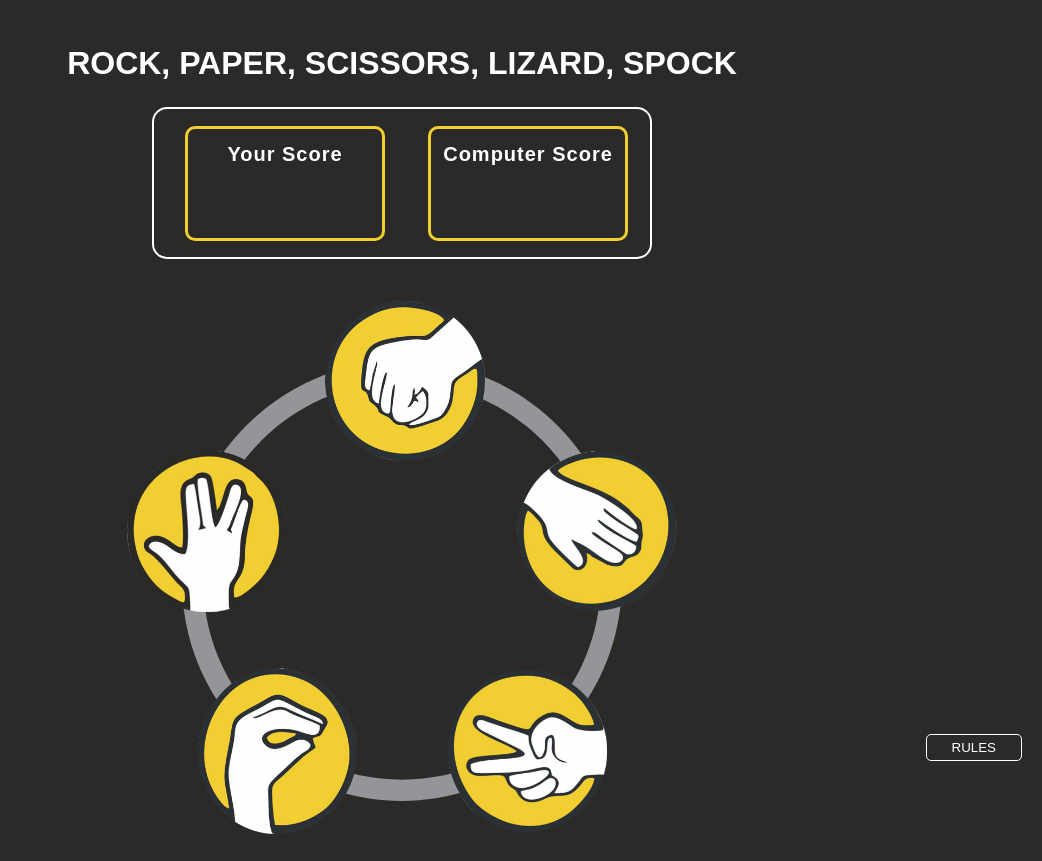
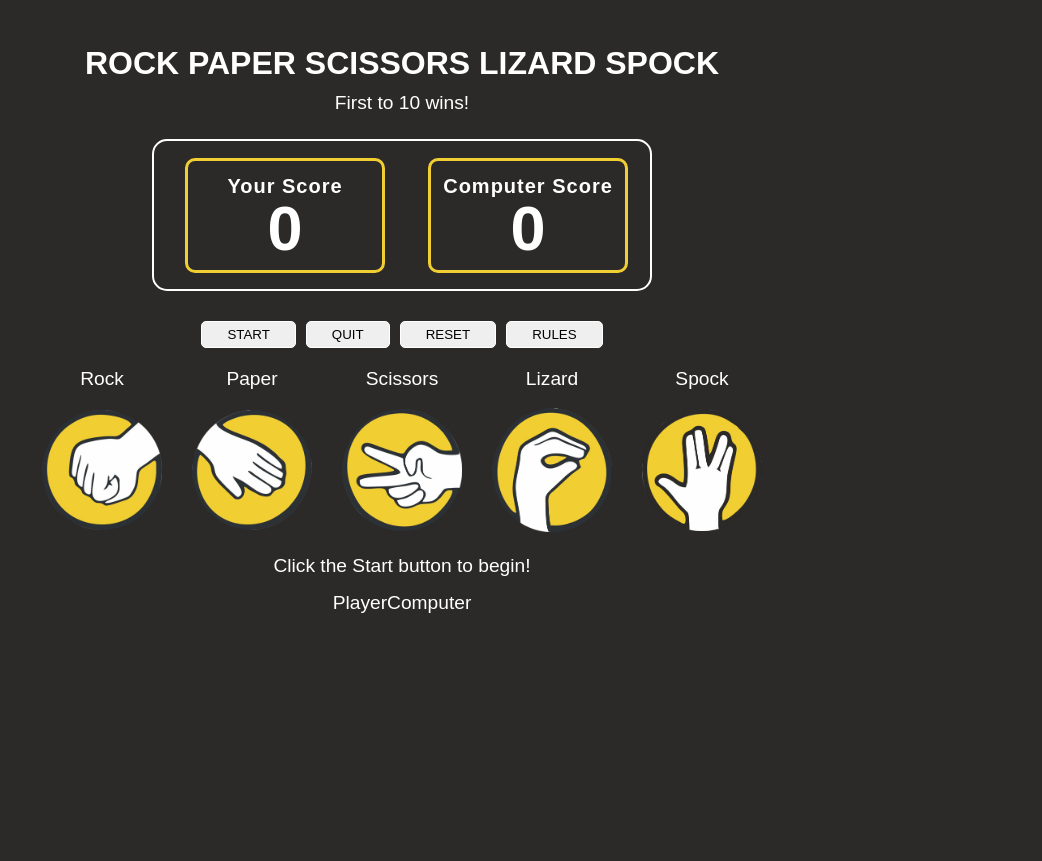
Before and after one commit to ChrisF64/rock-paper-scissors-lizard-spock, a plain HTML site: page index.html in a window 1280 px wide. Shown: the whole page, without its empty margins (238-1280 px from the left). After the commit the page ends 800 px from the top, so only its background shows below. Drawn offline with Linux system fonts and the light colour scheme.

Commit message:
Uploaded and applied favicon, rearranged index page to keep game on one page only, updated CSS to make game page more appealing.

```diff
--- a/assets/css/styles.css
+++ b/assets/css/styles.css
@@ -17,14 +17,44 @@ html {
     height: 100%;
 }
 
-button:focus,
-button:active {
-    outline: 0;
+body h1, p {
+    text-align: center;
+}
+
+p {
+    font-size: larger;
+}
+
+h1 {
+    margin-bottom: 10px;
+}
+
+#button-area, #choose-area, #game-area {
+    display: flex;
+    justify-content: center;
+    margin: auto;
+    margin-top: 15px;
 }
 
 button {
     font-family: 'Nunito Medium', sans-serif;
     text-transform: uppercase;
+}
+
+.btn {
+    border: 1px solid white;
+    padding: 5px 25px;
+    border-radius: 5px;
+    margin: 5px;
+    display: inline-block;
+    cursor: pointer;
+}
+
+.btn:hover {
+    background: linear-gradient(to left, rgb(241, 206, 50 ) 50%, transparent 50%);
+    background-size: 250% 100%;
+    background-position: right bottom;
+    transition: background-position .3s ease-out, color .3s ease-out;
 }
 
 body {
@@ -65,7 +95,7 @@ body {
     border: 2px solid white;
     border-radius: 15px;
     padding: 17px 22px 16px 31px;
-    margin: 25px  0 47px;
+    margin: 25px  0 10px;
 }
 
 .user-score {
@@ -101,61 +131,43 @@ body {
     font-weight: 700;
  }
 
- /* User Choice Section */
+ /* User Choice Area */
  .user-choice {
-    background: center / contain no-repeat url(../images/circle-01.svg);
-    background-size: 450px;
-    width: 100%;
-    max-width: 700px;
-    position: relative;
-    height: 550px;
+    display: flex;
+    justify-content: center;
+    flex-wrap: wrap;
+    margin: 20px 0 10px 0;
+}
+
+.selection {
+    text-align: center;
+    margin: auto;
+    width: 150px;
+    margin-bottom: 20px;
 }
 
 .game-card {
     display: flex;
     align-items: center;
     justify-content: center;
-    width: 150px;
-    height: 150px;
+    width: 120px;
+    height: 120px;
     position: relative;
     cursor: pointer;
-    position: absolute;
+    margin: auto;
+    margin-bottom: 25px;
  }
 
  .game-card img {
-    width: 160px;
+    width: 120px;
     position: relative;
     z-index: 2;
  }
 
  .game-card img:hover {
-    width: 200px;
+    width: 150px;
  }
 
- .game-card.rock {
-    top: 0;
-    left: 278px;
-}
-
-.game-card.paper {
-    top: 150px;
-    right: 80px;
-}
-
-.game-card.scissors {
-    bottom: 30px;
-    right: 150px;
-}
-
-.game-card.lizard {
-    bottom: 30px;
-    left: 150px;
-}
-
-.game-card.spock {
-    top: 150px;
-    left: 80px;
-}
 
 /* Picked section */
 .picked {
--- a/index.html
+++ b/index.html
@@ -4,54 +4,43 @@
 <head>
     <meta charset="UTF-8">
     <meta name="viewport" content="width=device-width, initial-scale=1.0">
+    <title>Rock-Paper-Scissors-Lizard-Spock</title>
     <!--CSS Style Sheet-->
     <link rel="stylesheet" href="assets/css/styles.css">
-    <title>Rock-Paper-Scissors-Lizard-Spock</title>
+    <!--Favicon-->
+    <link rel="icon" type="image/png" sizes="16x16" href="assets/images/Favicon/favicon-16x16.png">
+    <link rel="icon" type="image/png" sizes="32x32" href="assets/images/Favicon/favicon-32x32.png">
+    <link rel="icon" type="image/png" sizes="192x1692" href="assets/images/Favicon/favicon-192x192.png">
+    <link rel="icon" type="image/png" sizes="512x512" href="assets/images/Favicon/favicon-512x512.png">
 </head>
 
 <body>
-
+    <h1>ROCK PAPER SCISSORS LIZARD SPOCK</h1>
+    <p>First to 10 wins!</p>
+    <!--Score counter-->
     <div class="flex-column main-container">
-        <h1>ROCK, PAPER, SCISSORS, LIZARD, SPOCK</h1>
-        <!--Score counter-->
-        <section class="score-counter">
+        <div class="score-counter">
             <div class="user-score flex-column">
                 <div class="score-title">Your Score</div>
-                <div class="score-count"></div>
+                <div class="score-count">0</div>
             </div>
             <div class="computer-score flex-column">
                 <div class="score-title">Computer Score</div>
-                <div class="score-count"></div>
-            </div>
-        </section>
-
-        <!--User Choice-->
-        <section class="user-choice">
-            <div class="game-card rock"><img src="assets/images/rock.png" alt="rock image"></div>
-            <div class="game-card paper"><img src="assets/images/paper.png" alt="paper image"></div>
-            <div class="game-card scissors"><img src="assets/images/scissors.png" alt="scissors image"></div>
-            <div class="game-card lizard"><img src="assets/images/lizard.png" alt="lizard image"></div>
-            <div class="game-card spock"><img src="assets/images/spock.png" alt="spock image"></div>
-        </section>
-
-        <div class="picked flex-row hidden">
-            <div class="choice flex-column">
-                <p>YOU PICKED</p>
-                <div class="user-pick"></div>
-            </div>
-            <div class="result ">
-                <div class="title">YOU LOSE</div>
-                <button>PLAY AGAIN</button>
-            </div>
-            <div class="choice flex-column">
-                <p>COMPUTER PICKED</p>
-                <div class="computer-pick"></div>
+                <div class="score-count">0</div>
             </div>
         </div>
-    </div>
-
-    <!--Rules Button & Modal-->
-    <button class="rules-btn" data-modal-target="#modal">RULES</button>
+        <div id="button-area">
+            <span id="start-button">
+                <button class="btn" id="start" aria-label="Click here to start game">Start</button>
+            </span>
+            <span id="quit-button">
+                <button class="btn" id="quit" aria-label="Click here to quit game">Quit</button>
+            </span>
+            <span id="reset-button">
+                <button class="btn" id="reset" aria-label="Click here to reset game">Reset</button>
+            </span>
+            <span id="rules-button">
+                <button class="btn" data-modal-target="#modal" aria-label="Click to view rules">RULES</button>
                 <div class="modal" id="modal">
                     <div class="modal-header">
                         <div class="title">RULES</div>
@@ -62,6 +51,48 @@
                     </div>
                 </div>
                 <div id="overlay"></div>
+            </span>
+        </div>
+        <!--User Selection-->
+        <div id="choose-area">
+            <div>
+                <p class="selection">Rock</p>
+                <div class="game-card rock"><img src="assets/images/rock.png" alt="rock image"></div>
+            </div>
+            <div>
+                <p class="selection">Paper</p>
+                <div class="game-card paper"><img src="assets/images/paper.png" alt="paper image"></div>
+            </div>
+            <div>
+                <p class="selection">Scissors</p>
+                <div class="game-card scissors"><img src="assets/images/scissors.png" alt="scissors image"></div>
+            </div>
+            <div>
+                <p class="selection">Lizard</p>
+                <div class="game-card lizard"><img src="assets/images/lizard.png" alt="lizard image"></div>
+            </div>
+            <div>
+                <p class="selection">Spock</p>
+                <div class="game-card spock"><img src="assets/images/spock.png" alt="spock image"></div>
+            </div>
+        </div>
+        <div id="result">
+            <p id="result-para">Click the Start button to begin!</p>
+        </div>
+        <div id="game-area">
+            <div class="game-container">
+                <p>Player</p>
+                <div id="player-image"></div>
+            </div>
+            <div class="game-container">
+                <p>Computer</p>
+                <div id="computer-image"></div>
+            </div>
+        </div>
+
+    </div>
+
+
 
     <!-- JavaScript -->
     <script src="assets/js/script.js"></script>
```
Also changed, not shown: assets/images/Favicon/android-chrome-192x192.png (added), assets/images/Favicon/android-chrome-512x512.png (added), assets/images/Favicon/favicon-16x16.png (added), assets/images/Favicon/favicon-32x32.png (added). Lines whose indentation alone changed are shown as unchanged.
